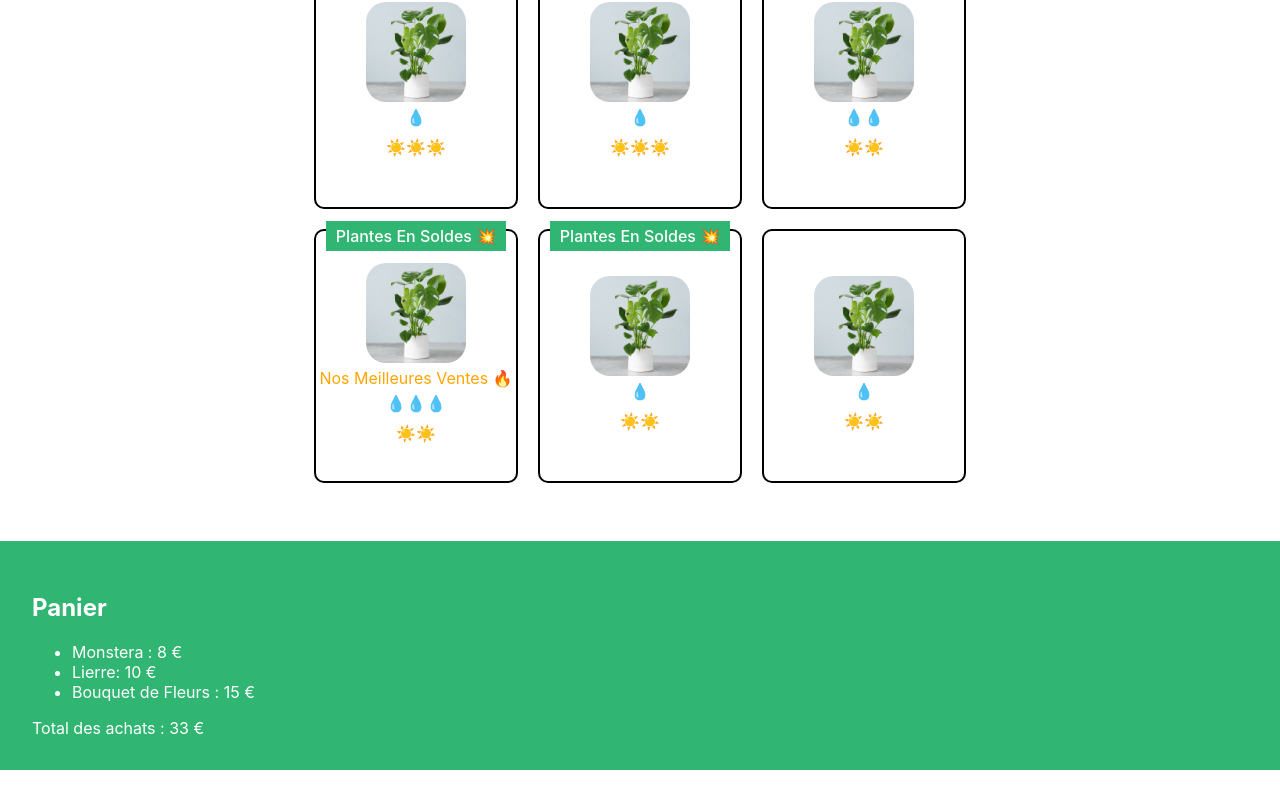
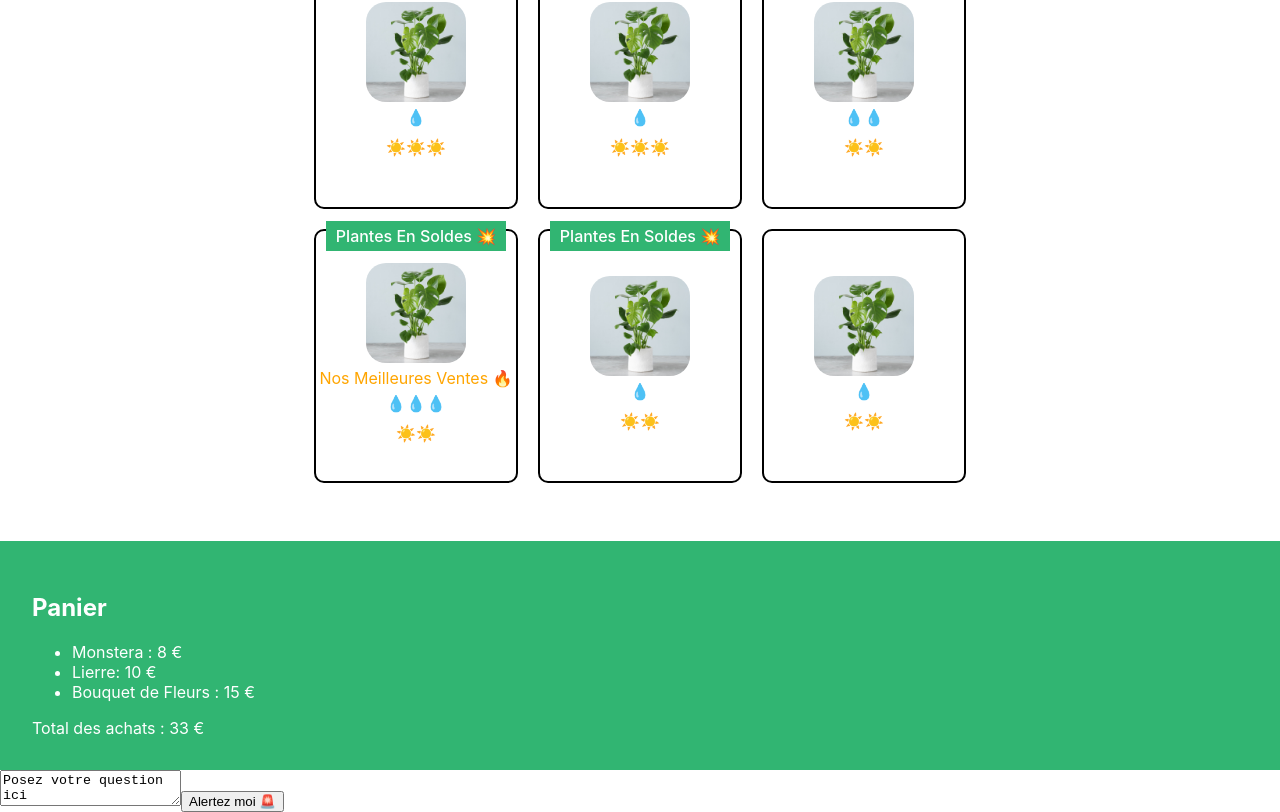
Before and after one commit to asonkes/Cours_React1_openclassRooms, a React (Create React App) app: page / in a window 1280 px wide. Shown: the part 696-1508 px from the top of the page. Before the commit the page ends 1466 px from the top, so only its background shows below. Built offline with nearby package versions, Linux system fonts and the light colour scheme.

Commit message:
intéragissez avec les composants grâce aux évènements

```diff
--- a/src/components/App.js
+++ b/src/components/App.js
@@ -1,6 +1,7 @@
 import Banner from './Banner';
 import ShoppingList from './SoppingList';
 import Cart from './Cart';
+import QuestionForm from './QuestionForm';
 
 function App() {
   return (
@@ -8,6 +9,7 @@ function App() {
       <Banner/>
       <ShoppingList/>
       <Cart/>
+      <QuestionForm/>
     </div>
   );
 }
--- a/src/components/PlantItem.js
+++ b/src/components/PlantItem.js
@@ -1,12 +1,16 @@
 import CareScale from "./CareScale";
 import '../styles/PlantItem.css';
 import '../styles/ShoppingList.css';
+
+const handleClick = (plantName) => {
+    alert(`Vous voulez acheter 1 ${plantName} ? Très bon choix!!!`);
+}
 
 const PlantItem = ({name, cover, light, water, isBestSale, isSpecialOffer}) => {
 
     // Pas de key ici, on met la "key", là où la liste est créé (où on fait le map)
     return (
-        <li className='lmj-plant-item'>
+        <li className='lmj-plant-item' onClick={() => handleClick(name)}>
             <img className="lmj-plant-item-cover" src={cover} alt={`${name} cover`}/>
             {isBestSale && <span className='lmj-plant-bestSale'>Nos meilleures ventes 🔥</span>}
             {isSpecialOffer ? <span className='lmj-plant-specialOffer'>Plantes en soldes 💥</span> : null}
--- /dev/null
+++ b/src/components/QuestionForm.js
@@ -0,0 +1,18 @@
+import { useState } from 'react';
+
+const QuestionForm = () => {
+
+    const [inputValue, setInputValue] = useState('Posez votre question ici');
+
+    return (
+        <div>
+            <textarea
+                value = {inputValue}
+                onChange = {(event) => setInputValue(event.target.value)}
+            />
+            <button onClick={() => alert(inputValue)}>Alertez moi 🚨</button>
+        </div>
+    )
+}
+
+export default QuestionForm;
--- /dev/null
+++ b/src/styles/QuestionForm.css
@@ -0,0 +1,12 @@
+.form {
+    padding: 30px;
+    background-color: red;
+    display: flex;
+    flex-direction: column;
+
+    input, button {
+        width: 200px;
+        padding: 10px;
+        margin: 10px;
+    }
+}
```
